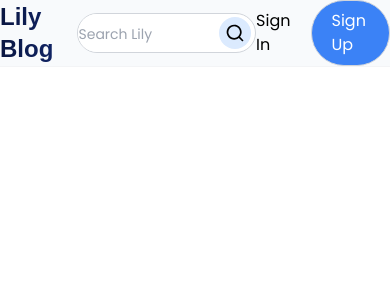
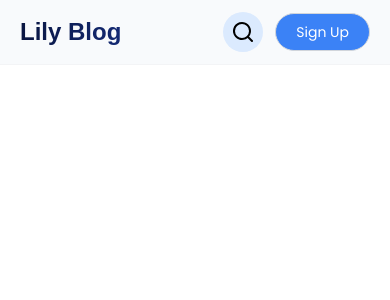
Before and after one commit to aung-myint-ko/lily-blog, a React (Vite) app: page / in a window 390 px wide. Shown: the top 300 px of the page. Built offline with nearby package versions, Linux system fonts and the light colour scheme; a web font is replaced by a local one.

Commit message:
header component sm-screen done

```diff
--- a/src/components/Header.tsx
+++ b/src/components/Header.tsx
@@ -1,17 +1,18 @@
-import { SearchDesktop } from "@components/Search";
+import { SearchDesktop, SearchMobile } from "@components/Search";
 import SignUpButton from "@/components/buttons/SignUpButton";
 
 const Header = () => {
   return (
-    <nav className=" flex items-center justify-between lg:px-20 md:py-5 bg-slate-50 border-b border-b-gray-100">
+    <nav className=" flex items-center justify-between px-5 md:px-14 lg:px-20 py-3 md:py-5 bg-slate-50 border-b border-b-gray-100">
       <a href="/">
         <h1 className=" font-mooli text-2xl font-bold bg-gradient-to-r from-slate-950 to-blue-800 inline-block text-transparent bg-clip-text bg-300% animate-gradient ">
           Lily Blog
         </h1>
       </a>
       <SearchDesktop />
-      <div className=" flex justify-center items-center gap-5">
-        <a href="/" className=" font-poppins ">
+      <div className=" flex justify-center items-center gap-3 sm:gap-5">
+        <SearchMobile />
+        <a href="/" className=" font-poppins hidden sm:block ">
           Sign In
         </a>
         <SignUpButton />
--- a/src/components/Search.tsx
+++ b/src/components/Search.tsx
@@ -1,15 +1,15 @@
 import { UilSearch } from "@iconscout/react-unicons";
 export const SearchDesktop = () => {
   return (
-    <div className="  relative md:w-[350px] h-10 rounded-full border border-gray-300 bg-white">
+    <div className=" hidden sm:block relative sm:w-[300px] md:w-[350px] h-10 rounded-full border border-gray-300 bg-white">
       <input
-        className="  md:px-3 w-[90%] h-full outline-none border-none rounded-full placeholder:font-poppins placeholder:text-sm"
+        className=" px-3 w-[90%] h-full outline-none border-none rounded-full placeholder:font-poppins placeholder:text-sm"
         type="text"
         name="search"
         placeholder="Search Lily"
         autoComplete="off"
       />
-      <span className=" cursor-pointer absolute top-1/2 -translate-y-1/2 right-1 rounded-full p-[6px] bg-blue-100 ">
+      <span className="cursor-pointer absolute top-1/2 -translate-y-1/2 right-1 rounded-full p-[6px] bg-blue-100 ">
         <UilSearch size={20} />
       </span>
     </div>
@@ -19,7 +19,7 @@ export const SearchDesktop = () => {
 export const SearchMobile = () => {
   return (
     <>
-      <span className=" cursor-pointer rounded-full p-[8px] bg-blue-100 ">
+      <span className=" cursor-pointer rounded-full p-[8px] bg-blue-100 sm:hidden ">
         <UilSearch size={24} />
       </span>
     </>
--- a/src/components/buttons/SignUpButton.tsx
+++ b/src/components/buttons/SignUpButton.tsx
@@ -2,7 +2,7 @@ const SignUp = () => {
   return (
     <a
       href="/"
-      className=" block px-5 py-2 border border-gray-300 bg-blue-500 hover:bg-blue-600 text-white font-poppins rounded-full"
+      className=" block text-sm sm:text-base px-5 py-2 border border-gray-300 bg-blue-500 hover:bg-blue-600 text-white font-poppins rounded-full"
     >
       Sign Up
     </a>
```
